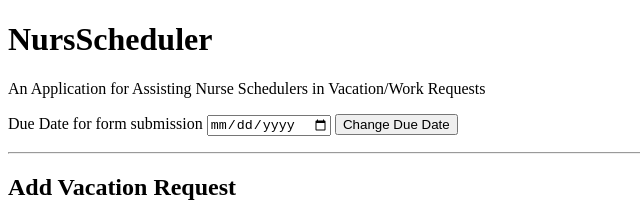
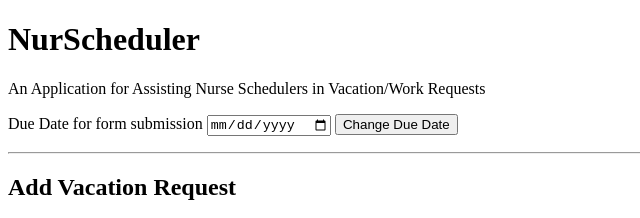
Before and after one commit to ayohana/nurse_NATA, a website: page src/index.html in a window 1280 px wide. Shown: the top 218 px of the page, 0-640 px from the left. Drawn offline with Linux system fonts and the light colour scheme.

Commit message:
Update README & index.html

```diff
--- a/src/index.html
+++ b/src/index.html
@@ -2,11 +2,11 @@
 <html>
   <head>
     <link href="https://fonts.googleapis.com/css?family=Lobster&display=swap" rel="stylesheet">
-    <title>NursSync</title>
+    <title>NurScheduler</title>
   </head>
   <body>
     <div class="jumbotron">
-      <h1>NursScheduler</h1>
+      <h1>NurScheduler</h1>
       <p>An Application for Assisting Nurse Schedulers in Vacation/Work Requests</p>
     </div>
 
```
Also changed, not shown: README.md, src/img1.png.
